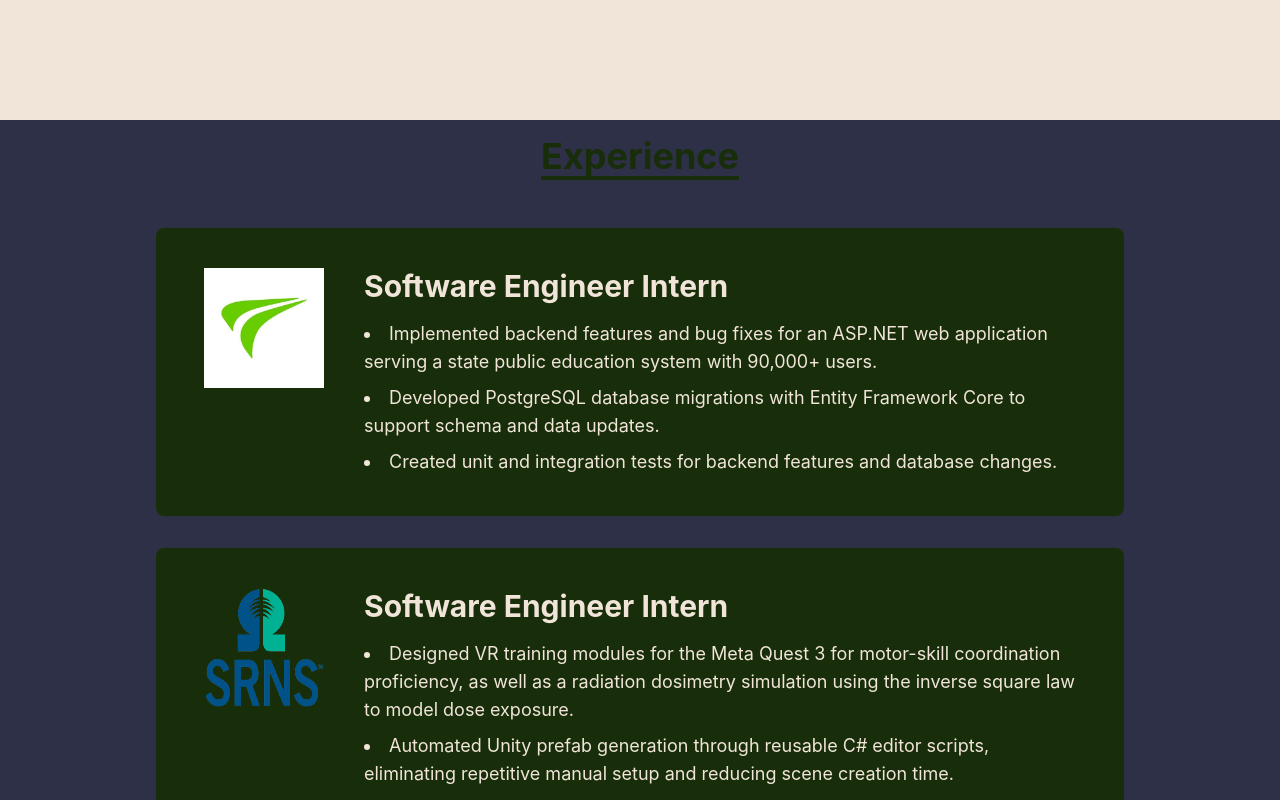
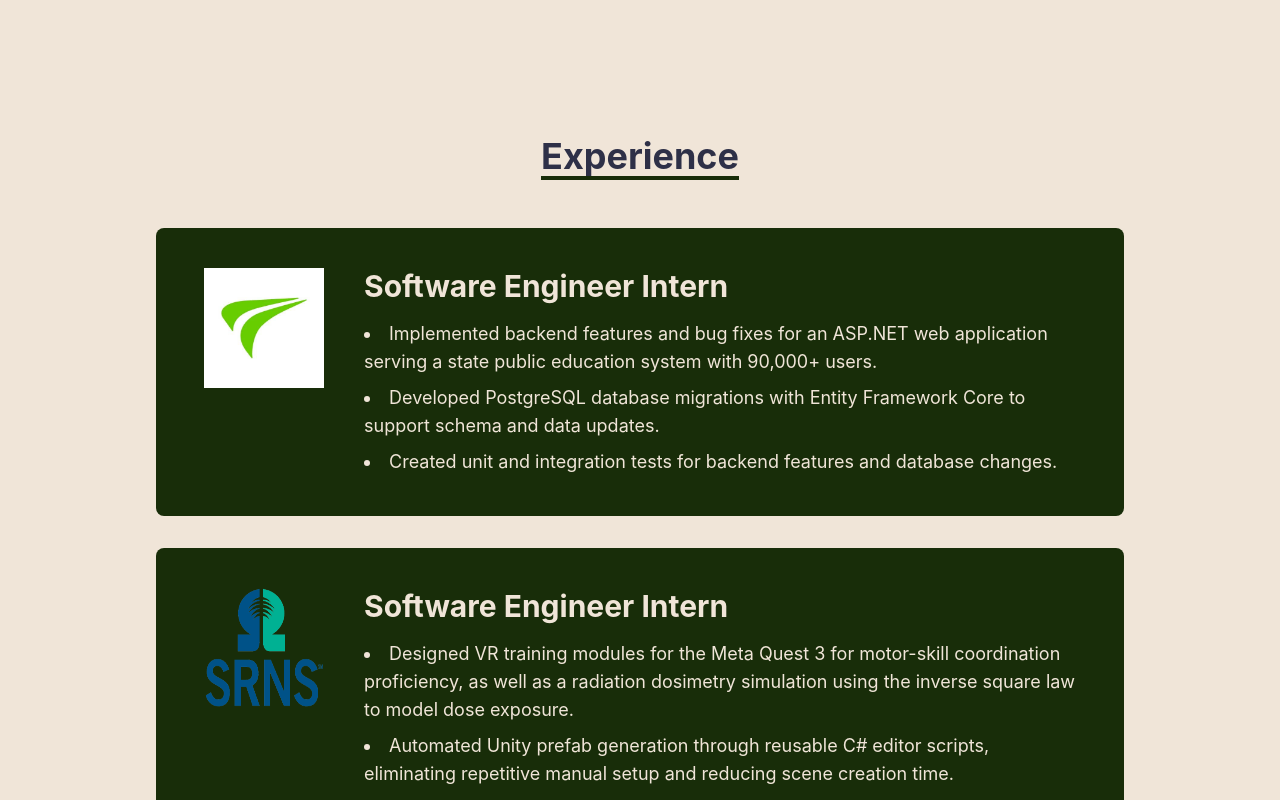
Before and after one commit to katiehutc/portfolio, a React (Create React App) app: page / in a window 1280 px wide. Shown: the part 680-1480 px from the top of the page. Built offline with nearby package versions, Linux system fonts and the light colour scheme.

Commit message:
more color changes

```diff
--- a/src/components/About.jsx
+++ b/src/components/About.jsx
@@ -7,7 +7,7 @@ const About = () => {
     <div
       name="about"
       id="about"
-      className="w-full h-screen bg-[#F0E5D8] text-gray-300"
+      className="w-full h-screen bg-[#F0E5D8] text-[#2E3047]"
     >
       {/*Content container with cyan background*/}
       <div className="flex flex-col justify-center items-center w-full h-full">
--- a/src/components/Experience.jsx
+++ b/src/components/Experience.jsx
@@ -17,7 +17,7 @@ const Experience = () => {
   return (
     <div
       name="experience"
-      className="w-full min-h-screen bg-[#2E3047] text-[#182D09]"
+      className="w-full min-h-screen bg-[#F0E5D8] text-[#2E3047]"
     >
 
       <div className="max-w-[1000px] mx-auto p-4 flex flex-col justify-center w-full h-full">
```
